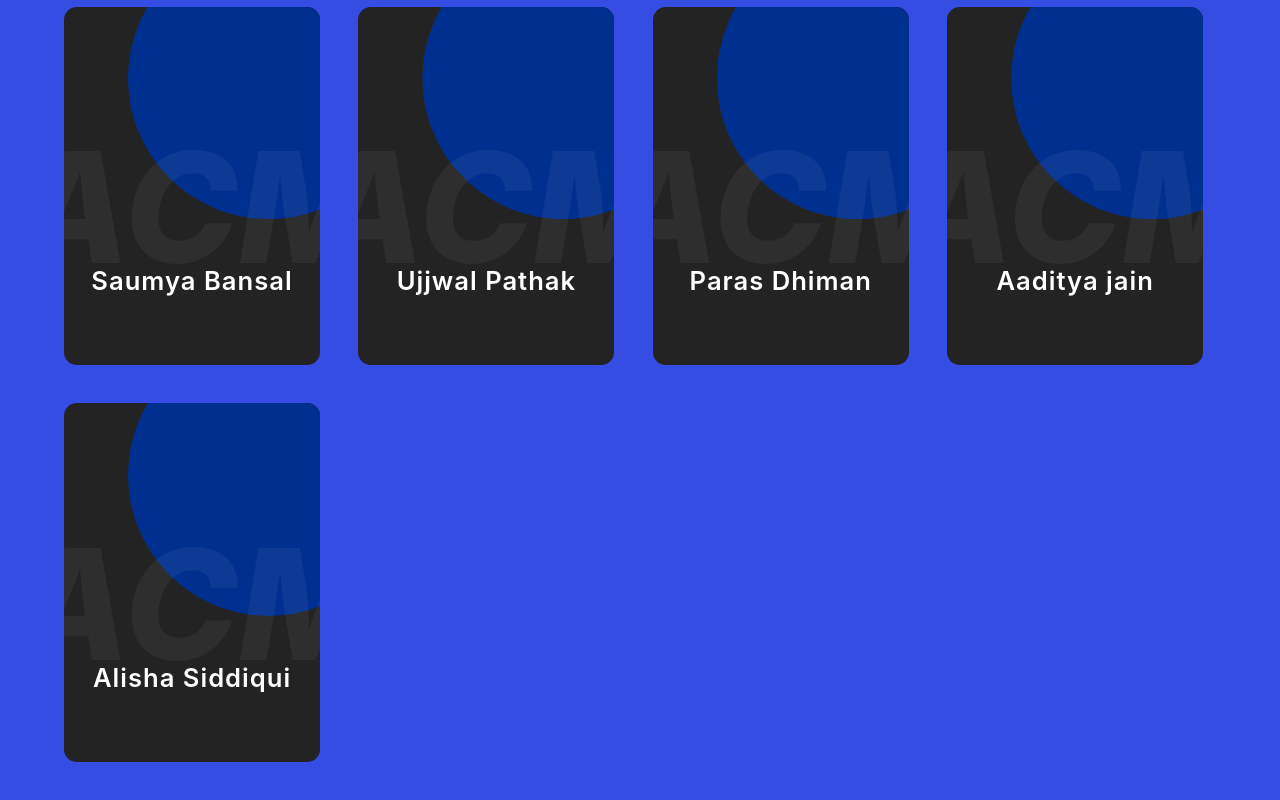
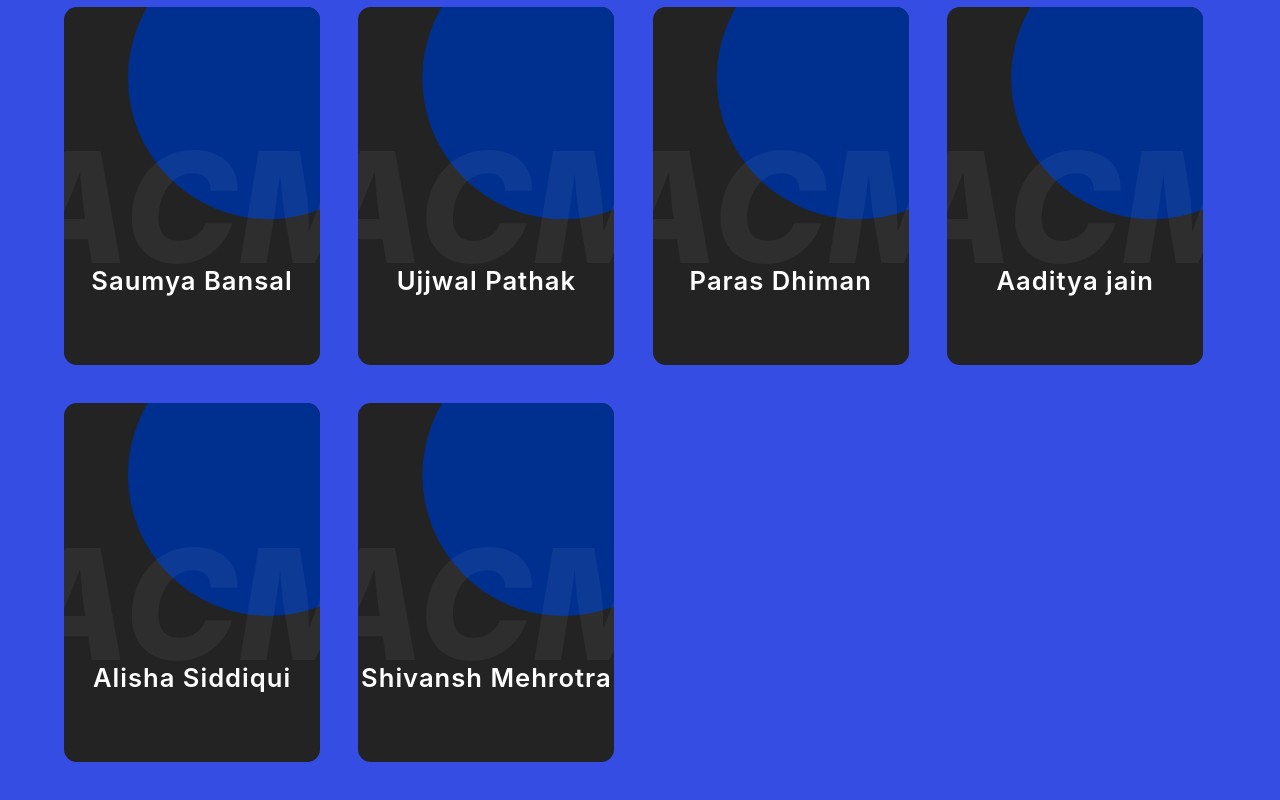
Before and after one commit to ACM-JUIT/ACM-Members, a React (Create React App) app: page / in a window 1280 px wide. Shown: the part 1151-1951 px from the top of the page. Built offline with nearby package versions, Linux system fonts and the light colour scheme.

Commit message:
PR to add Shivansh Mehrotra details

```diff
--- a/src/data.js
+++ b/src/data.js
@@ -93,4 +93,11 @@ export const membersData = [
       linkedin: "https://alishasiddiqui.substack.com/",
 
     },
+    {
+      name: "Shivansh Mehrotra",
+      quote: "Member of ACM JUIT",
+      insta: "https://www.instagram.com/shivanshmehrotra_14",
+      github: "https://github.com/S-Mcode2hack",
+      linkedin: "https://www.linkedin.com/in/Shivansh-Mehrotra14",
+    },
   ];
```
